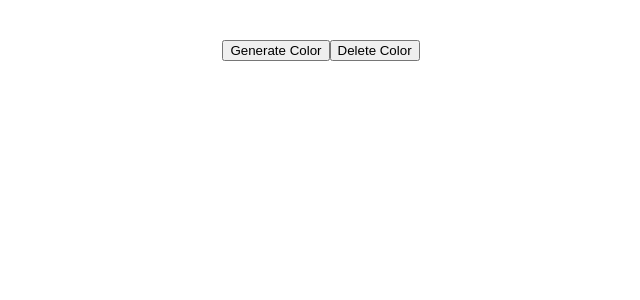
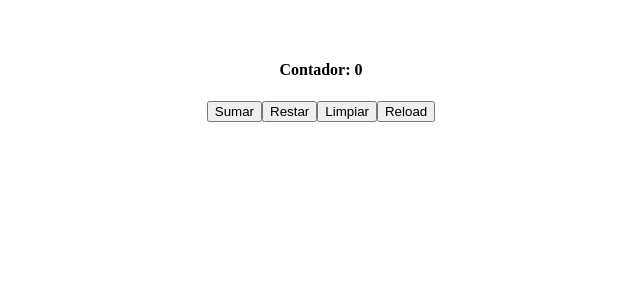
Before and after one commit to priscilabgmoya/react-mui, a React (Vite) app: page / in a window 1280 px wide. Shown: the top 300 px of the page, without its empty margins (319-959 px from the left). Built offline with nearby package versions, Linux system fonts and the light colour scheme.

Commit message:
se agrega contador

```diff
--- a/src/App.jsx
+++ b/src/App.jsx
@@ -2,6 +2,7 @@ import { useState } from 'react'
 import './App.css'
 import PruebaUno from './components/pruebaHook/Prueba_uno'
 import PruebaDos from './components/pruebaHook/Prueba_dos'
+import PruebaTres from './components/pruebaHook/Prueba_tres'
 
 
 function App() {
@@ -21,7 +22,7 @@ const handleChange = (e) =>{
   return (
     <>
 
-    <PruebaDos/>
+    <PruebaTres/>
     </>
   )
 }
--- a/src/components/pruebaHook/Prueba_tres.jsx
+++ b/src/components/pruebaHook/Prueba_tres.jsx
@@ -1,12 +1,24 @@
 import { useLocalStorage } from "../../hooks/hookStorage";
 export default function PruebaTres () {
     const [count , setCount, deleteCount ] = useLocalStorage("count", 0);
+const reload = () =>{
+  window.location.reload();
+}
+const sumar = () =>{
+  setCount(count +1);
+}
+const restar = () =>{
+  if(count > 0){
+    setCount(count -1);
+  }
+}
     return (
         <>
          <h4> Contador: {count}</h4>
-        <button onClick={()  =>{ setKey(generarPalabraAleatoria())}}>Palabra</button>
-        <button onClick={() =>{setToken(generarNumeroAleatorio())} }>Token</button>
-        <button onClick={handleAleatorio}>Aleatorio</button>
+        <button onClick={sumar}>Sumar </button>
+        <button onClick={restar}>Restar</button>
+        <button onClick={ () =>{deleteCount(); } }>Limpiar</button>
+        <button onClick={reload}>Reload</button>
         </>
       )
 }
```
